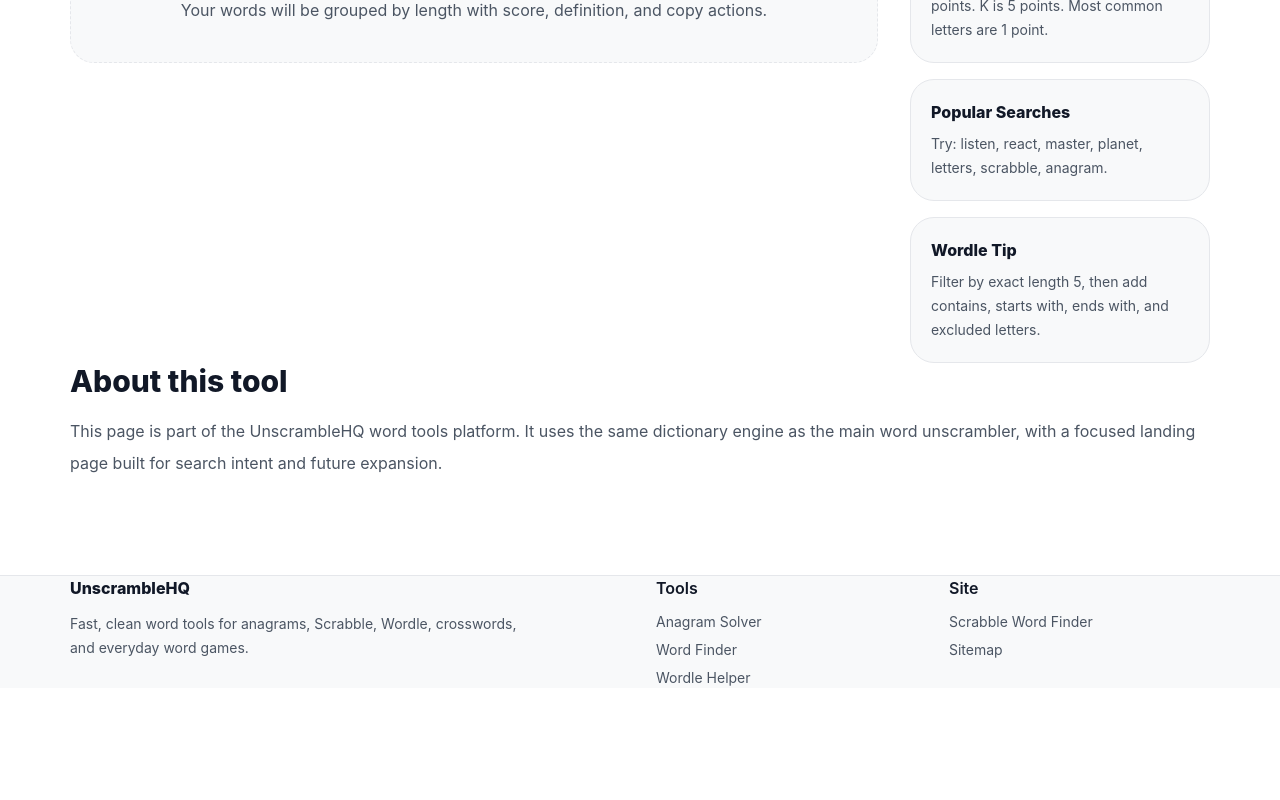
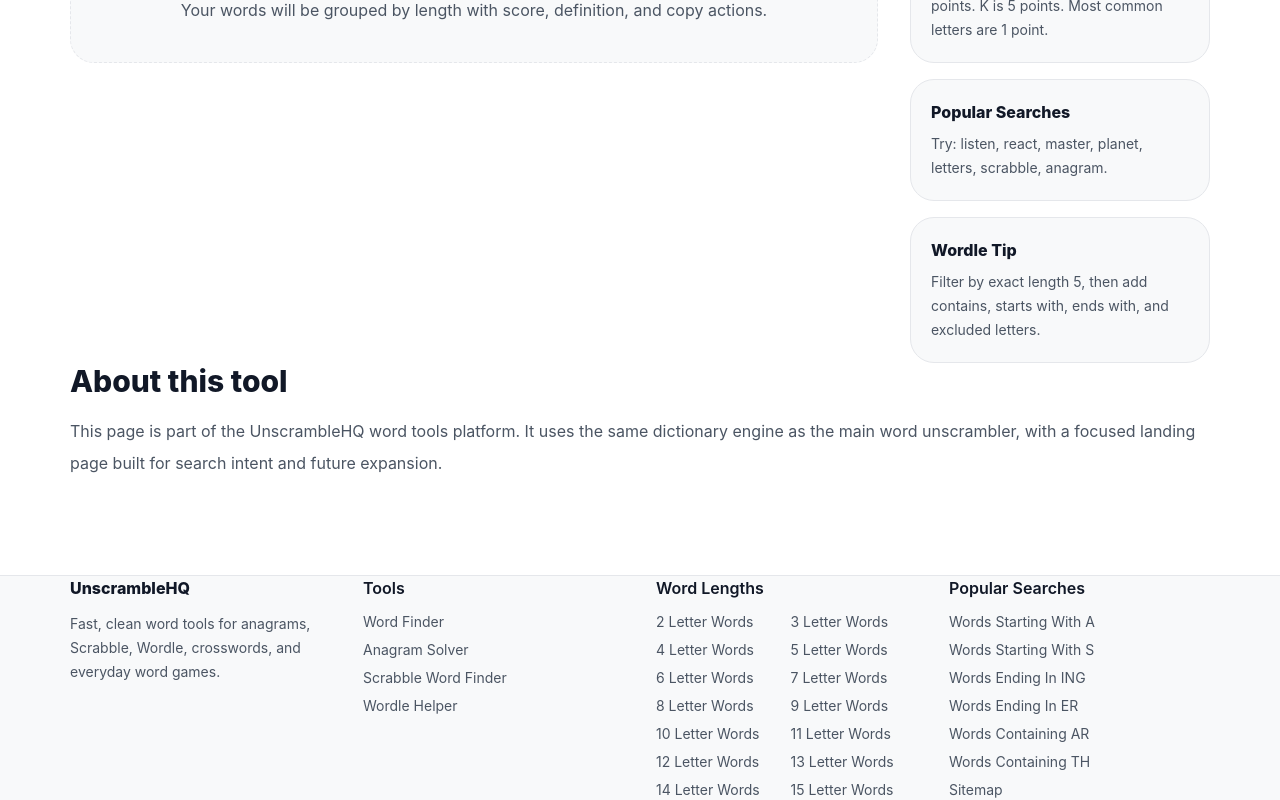
Before and after one commit to rexezllc-star/unscramblehq, a Next.js app: page /word-finder in a window 1280 px wide. Shown: the part 734-1534 px from the top of the page. Before the commit the page ends 1422 px from the top, so only its background shows below. Built offline with nearby package versions, Linux system fonts and the light colour scheme.

Commit message:
feat: launch internal linking and page quality v2

```diff
--- a/components/Footer.tsx
+++ b/components/Footer.tsx
@@ -1,25 +1,56 @@
 import Link from 'next/link'
+
+const lengthLinks = Array.from({ length: 14 }, (_, index) => index + 2)
+
+const popularLinks = [
+  ['Words Starting With A', '/words-starting-with-a'],
+  ['Words Starting With S', '/words-starting-with-s'],
+  ['Words Ending In ING', '/words-ending-in-ing'],
+  ['Words Ending In ER', '/words-ending-in-er'],
+  ['Words Containing AR', '/words-containing-ar'],
+  ['Words Containing TH', '/words-containing-th'],
+]
 
 export function Footer() {
   return (
     <footer className="mt-24 border-t border-line bg-soft">
       <div className="container-page grid gap-8 py-10 md:grid-cols-4">
-        <div className="md:col-span-2">
+        <div>
           <div className="font-extrabold text-ink">UnscrambleHQ</div>
-          <p className="mt-3 max-w-md text-sm leading-6 text-gray-600">Fast, clean word tools for anagrams, Scrabble, Wordle, crosswords, and everyday word games.</p>
+          <p className="mt-3 max-w-md text-sm leading-6 text-gray-600">
+            Fast, clean word tools for anagrams, Scrabble, Wordle, crosswords, and everyday word games.
+          </p>
         </div>
+
         <div>
           <div className="font-semibold">Tools</div>
           <div className="mt-3 grid gap-2 text-sm text-gray-600">
+            <Link href="/word-finder">Word Finder</Link>
             <Link href="/anagram-solver">Anagram Solver</Link>
-            <Link href="/word-finder">Word Finder</Link>
+            <Link href="/scrabble-word-finder">Scrabble Word Finder</Link>
             <Link href="/wordle-helper">Wordle Helper</Link>
           </div>
         </div>
+
         <div>
-          <div className="font-semibold">Site</div>
+          <div className="font-semibold">Word Lengths</div>
+          <div className="mt-3 grid grid-cols-2 gap-2 text-sm text-gray-600">
+            {lengthLinks.map((length) => (
+              <Link key={length} href={`/${length}-letter-words`}>
+                {length} Letter Words
+              </Link>
+            ))}
+          </div>
+        </div>
+
+        <div>
+          <div className="font-semibold">Popular Searches</div>
           <div className="mt-3 grid gap-2 text-sm text-gray-600">
-            <Link href="/scrabble-word-finder">Scrabble Word Finder</Link>
+            {popularLinks.map(([label, href]) => (
+              <Link key={href} href={href}>
+                {label}
+              </Link>
+            ))}
             <Link href="/sitemap.xml">Sitemap</Link>
           </div>
         </div>
--- a/components/WordCard.tsx
+++ b/components/WordCard.tsx
@@ -1,15 +1,17 @@
 import Link from 'next/link'
 import type { SearchResult } from '@/lib/engine'
+import { getWordStats } from '@/lib/wordStats'
 
 function getQualityLabel(result: SearchResult) {
-  if (result.length >= 6 && result.score >= 8) return 'Excellent Play'
-  if (result.score >= 8) return 'High Score'
+  if (result.length >= 7 && result.score >= 12) return 'Excellent Play'
+  if (result.score >= 10) return 'High Score'
   if (result.length >= 5) return 'Strong Word'
   return 'Valid Word'
 }
 
 export function WordCard({ result }: { result: SearchResult }) {
   const quality = getQualityLabel(result)
+  const stats = getWordStats(result.word)
 
   return (
     <div className="group rounded-3xl border border-line bg-white p-5 shadow-sm transition hover:-translate-y-1 hover:border-brand/40 hover:shadow-soft">
@@ -25,6 +27,7 @@ export function WordCard({ result }: { result: SearchResult }) {
         </div>
 
         <button
+          type="button"
           className="rounded-full border border-line px-3 py-1 text-xs font-bold text-gray-600 transition hover:border-brand hover:text-brand"
           onClick={() => navigator.clipboard?.writeText(result.word)}
         >
@@ -36,7 +39,7 @@ export function WordCard({ result }: { result: SearchResult }) {
         {result.definition || 'Definition coming soon.'}
       </p>
 
-      <div className="mt-5 grid grid-cols-3 gap-2 text-xs font-extrabold">
+      <div className="mt-5 grid grid-cols-2 gap-2 text-xs font-extrabold md:grid-cols-3">
         <span className="rounded-2xl bg-soft px-3 py-2 text-center text-gray-700">
           {result.length} Letters
         </span>
@@ -46,11 +49,28 @@ export function WordCard({ result }: { result: SearchResult }) {
         <span className="rounded-2xl bg-brand/10 px-3 py-2 text-center text-brand">
           WWF {result.wwfScore}
         </span>
+        <span className="rounded-2xl bg-soft px-3 py-2 text-center text-gray-700">
+          Starts {stats.firstLetter.toUpperCase()}
+        </span>
+        <span className="rounded-2xl bg-soft px-3 py-2 text-center text-gray-700">
+          Ends {stats.lastLetter.toUpperCase()}
+        </span>
+        <span className="rounded-2xl bg-soft px-3 py-2 text-center text-gray-700">
+          {stats.vowels} Vowels
+        </span>
       </div>
 
-      <div className="mt-5 flex items-center justify-between border-t border-line pt-4 text-xs font-bold text-gray-500">
-        <span>Scrabble valid</span>
-        <Link href={`/word/${result.word}`} className="text-brand opacity-0 transition group-hover:opacity-100">
+      <div className="mt-5 grid gap-2 border-t border-line pt-4 text-xs font-bold text-gray-500 sm:grid-cols-2">
+        <Link href={`/${result.length}-letter-words`} className="hover:text-brand">
+          {result.length} Letter Words
+        </Link>
+        <Link href={`/words-starting-with-${stats.firstLetter}`} className="hover:text-brand">
+          Starts With {stats.firstLetter.toUpperCase()}
+        </Link>
+        <Link href={`/words-ending-in-${stats.lastLetter}`} className="hover:text-brand">
+          Ends With {stats.lastLetter.toUpperCase()}
+        </Link>
+        <Link href={`/word/${result.word}`} className="text-brand">
           View details →
         </Link>
       </div>
--- a/components/seo/InternalLinkGrid.tsx
+++ b/components/seo/InternalLinkGrid.tsx
@@ -22,36 +22,39 @@ export function InternalLinkGrid({
   const cleanWord = clean(word)
   const first = cleanWord.slice(0, 1)
   const firstTwo = cleanWord.slice(0, 2)
+  const firstThree = cleanWord.slice(0, 3)
   const last = cleanWord.slice(-1)
   const lastTwo = cleanWord.slice(-2)
+  const lastThree = cleanWord.slice(-3)
   const middle = cleanWord.length >= 4 ? cleanWord.slice(1, 4) : cleanWord
 
   const links = [
-    length
-      ? { label: `${length} Letter Words`, href: `/${length}-letter-words` }
-      : null,
+    length ? { label: `${length} Letter Words`, href: `/${length}-letter-words` } : null,
     first ? { label: `Words Starting With ${first.toUpperCase()}`, href: `/words-starting-with-${first}` } : null,
     firstTwo ? { label: `Words Starting With ${firstTwo.toUpperCase()}`, href: `/words-starting-with-${firstTwo}` } : null,
+    firstThree ? { label: `Words Starting With ${firstThree.toUpperCase()}`, href: `/words-starting-with-${firstThree}` } : null,
     last ? { label: `Words Ending In ${last.toUpperCase()}`, href: `/words-ending-in-${last}` } : null,
     lastTwo ? { label: `Words Ending In ${lastTwo.toUpperCase()}`, href: `/words-ending-in-${lastTwo}` } : null,
+    lastThree ? { label: `Words Ending In ${lastThree.toUpperCase()}`, href: `/words-ending-in-${lastThree}` } : null,
     middle ? { label: `Words Containing ${middle.toUpperCase()}`, href: `/words-containing-${middle}` } : null,
     prefix ? { label: `More ${prefix.toUpperCase()} Words`, href: `/words-starting-with-${clean(prefix)}` } : null,
     suffix ? { label: `More Words Ending ${suffix.toUpperCase()}`, href: `/words-ending-in-${clean(suffix)}` } : null,
     contains ? { label: `More Words Containing ${contains.toUpperCase()}`, href: `/words-containing-${clean(contains)}` } : null,
+    { label: '2 Letter Words', href: '/2-letter-words' },
+    { label: '3 Letter Words', href: '/3-letter-words' },
+    { label: '4 Letter Words', href: '/4-letter-words' },
+    { label: '5 Letter Words', href: '/5-letter-words' },
     { label: 'Word Finder', href: '/word-finder' },
     { label: 'Anagram Solver', href: '/anagram-solver' },
     { label: 'Scrabble Word Finder', href: '/scrabble-word-finder' },
     { label: 'Wordle Helper', href: '/wordle-helper' },
   ].filter(Boolean) as { label: string; href: string }[]
 
-  const uniqueLinks = Array.from(
-    new Map(links.map((link) => [link.href, link])).values()
-  )
+  const uniqueLinks = Array.from(new Map(links.map((link) => [link.href, link])).values())
 
   return (
     <section className="mt-10 rounded-3xl border border-line bg-white p-6">
       <h2 className="text-2xl font-black text-ink">Related Word Tools</h2>
-
       <p className="mt-2 text-sm leading-6 text-gray-600">
         Explore related word lists, patterns, and tools connected to this page.
       </p>
```
